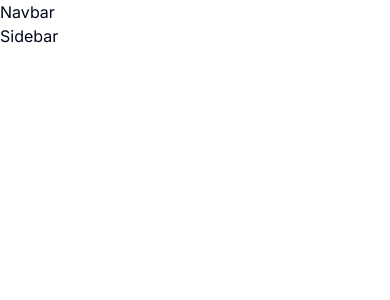
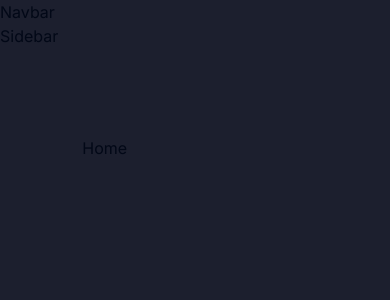
Before and after one commit to Subhamay-Dey/Connectify, a Next.js app in the folder connectify/: page / in a window 390 px wide. Shown: the top 300 px of the page. Built offline with nearby package versions, Linux system fonts and the light colour scheme.

Commit message:
2 pages created for the sidebar and navbar components and plugins made for backgound color which is used inthe layout page of the app folder.

```diff
--- a/connectify/src/app/(root)/(home)/layout.tsx
+++ b/connectify/src/app/(root)/(home)/layout.tsx
@@ -6,7 +6,11 @@
       Navbar
       <div className='flex'>
         Sidebar
-        <section className='flex min-h-screen flex-1 flex-col px-6 pb-6 pt-28 max-md:pb-14 sm:px-14'></section>
+        <section className='flex min-h-screen flex-1 flex-col px-6 pb-6 pt-28 max-md:pb-14 sm:px-14'>
+            <div className='w-full'>
+                {children}
+            </div>
+        </section>
       </div>
     </main>
   )
--- a/connectify/src/app/layout.tsx
+++ b/connectify/src/app/layout.tsx
@@ -16,7 +16,7 @@
 }>) {
   return (
     <html lang="en">
-      <body className={inter.className}>{children}</body>
+      <body className={`${inter.className} bg-dark-1`}>{children}</body>
     </html>
   );
 }
--- a/connectify/src/app/page.tsx
+++ /dev/null
@@ -1,9 +0,0 @@
-import { Button } from "@/components/ui/button"
-
-export default function Home() {
-  return (
-    <div className="w-full h-screen flex justify-center items-center">
-      <Button>Click me</Button>
-    </div>
-  )
-}
--- /dev/null
+++ b/connectify/src/components/Navbar.tsx
@@ -0,0 +1,9 @@
+import React from 'react'
+
+const Navbar = () => {
+  return (
+    <div>Navbar</div>
+  )
+}
+
+export default Navbar
--- /dev/null
+++ b/connectify/src/components/Sidebar.tsx
@@ -0,0 +1,9 @@
+import React from 'react'
+
+const Sidebar = () => {
+  return (
+    <div>Sidebar</div>
+  )
+}
+
+export default Sidebar
--- a/connectify/tailwind.config.ts
+++ b/connectify/tailwind.config.ts
@@ -19,6 +19,10 @@
     },
     extend: {
       colors: {
+        dark: {
+          1: '#1C1F2E',
+          2: '#161925',
+        },
         border: "hsl(var(--border))",
         input: "hsl(var(--input))",
         ring: "hsl(var(--ring))",
```
